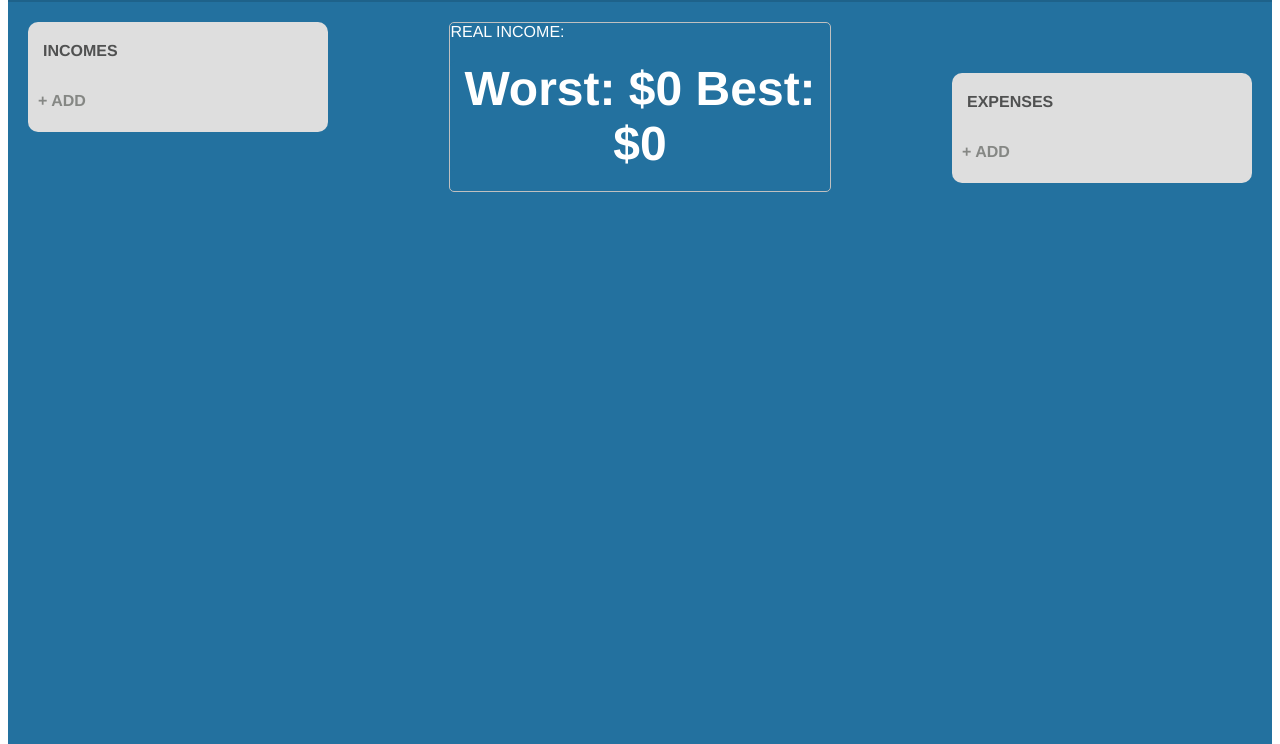
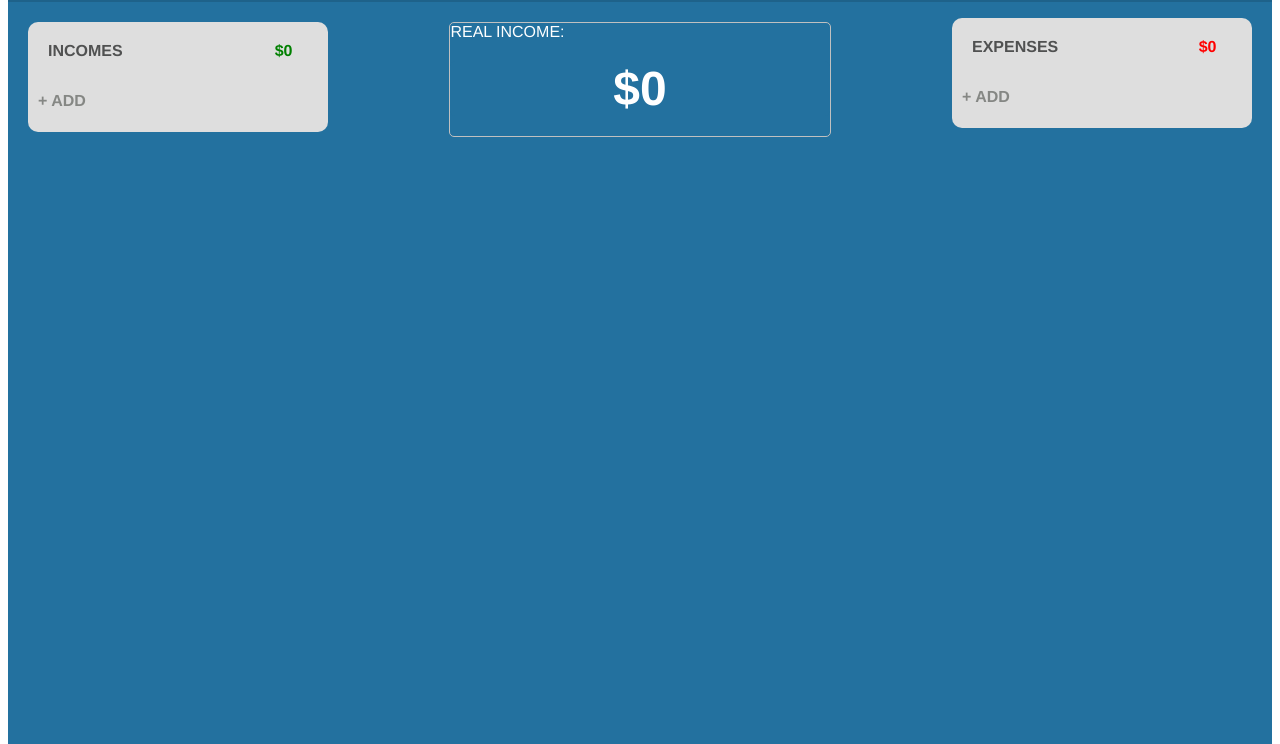
Before and after one commit to aconfee/MoneyBox, a plain HTML site: page views/index.html in a window 1280 px wide. Shown: the part 56-800 px from the top of the page. Drawn offline with nearby package versions, Linux system fonts and the light colour scheme.

Commit message:
list totals added

```diff
--- a/css/lists.css
+++ b/css/lists.css
@@ -16,12 +16,46 @@
 	color:#505151;
 	font-weight:bold;
 
+	display:inline-block;
+
 	height:30px;
-	width:90%;
+	width:50%;
 
-	margin:0px auto;
+	margin:0px 0px 0 20px;
 	border:0;
 	padding:20px 0 0 0;
+}
+
+#incomeTotal{
+	background-color:#dedede;
+
+	width:30%;
+
+	font-weight:bold;
+	color:green;
+	text-align:right;
+
+	display:inline-block;
+
+	margin:0;
+	border:0;
+	padding:0;
+}
+
+#expenseTotal{
+	background-color:#dedede;
+
+	width:30%;
+
+	font-weight:bold;
+	color:red;
+	text-align:right;
+
+	display:inline-block;
+
+	margin:0;
+	border:0;
+	padding:0;
 }
 
 #incomes{
--- a/js/dashboard.js
+++ b/js/dashboard.js
@@ -132,9 +132,13 @@ function deleteItem(){
 };
 
 function refreshIncome(){
+	$('#incomeTotal').html('$' + median('#incomes').toString());
+	$('#expenseTotal').html('$' + median('#expenses').toString());
+
 	$worstIncome = lowestIncome();
 	$bestIncome = highestIncome();
 
 	$centerDisplay = $('.centerDisplay');
-	$centerDisplay.html('Worst: $' + $worstIncome.toString() + ' Best: $' + $bestIncome);
+	//$centerDisplay.html('Worst: $' + $worstIncome.toString() + ' Best: $' + $bestIncome);
+	$centerDisplay.html('$' + $worstIncome.toString());
 };
--- a/js/stats.js
+++ b/js/stats.js
@@ -12,7 +12,7 @@ function total($columnClass, $listId){
 }
 
 function median($list){
-	return total('lowAmount', '#incomes') + (total('.highAmount', '#incomes') - total('lowAmount', '#incomes'));
+	return total('.lowAmount', $list) + ((total('.highAmount', $list) - total('.lowAmount', $list)) / 2);
 }
 
 function lowestIncome(){
--- a/views/index.html
+++ b/views/index.html
@@ -7,7 +7,6 @@
 		<link rel='stylesheet' type='text/css' href='../css/lists.css' />
 
 		<script src="http://ajax.googleapis.com/ajax/libs/jquery/1.10.2/jquery.min.js"></script>
-		<script type='text/javascript' src='../js/listMath.js'></script>
 		<script type='text/javascript' src='../js/stats.js'></script>
 		<script type='text/javascript' src='../js/dashboard.js'></script>
 		<script type='text/javascript' src='../js/eventListeners.js'></script>
@@ -23,6 +22,7 @@
 		<div id='contentWrap'>
 			<div id='incomes' class='infoTable'>
 				<div class='tableTitle'>INCOMES</div>
+				<div id='incomeTotal'></div>
 				<div class='addItem' name='addIncome'>+ ADD</div>
 			</div>
 
@@ -32,6 +32,7 @@
 
 			<div id='expenses' class='infoTable'>
 				<div class='tableTitle'>EXPENSES</div>
+				<div id='expenseTotal'></div>
 				<div class='addItem' name='addExpense'>+ ADD</div>
 			</div>
 		</div>
```
